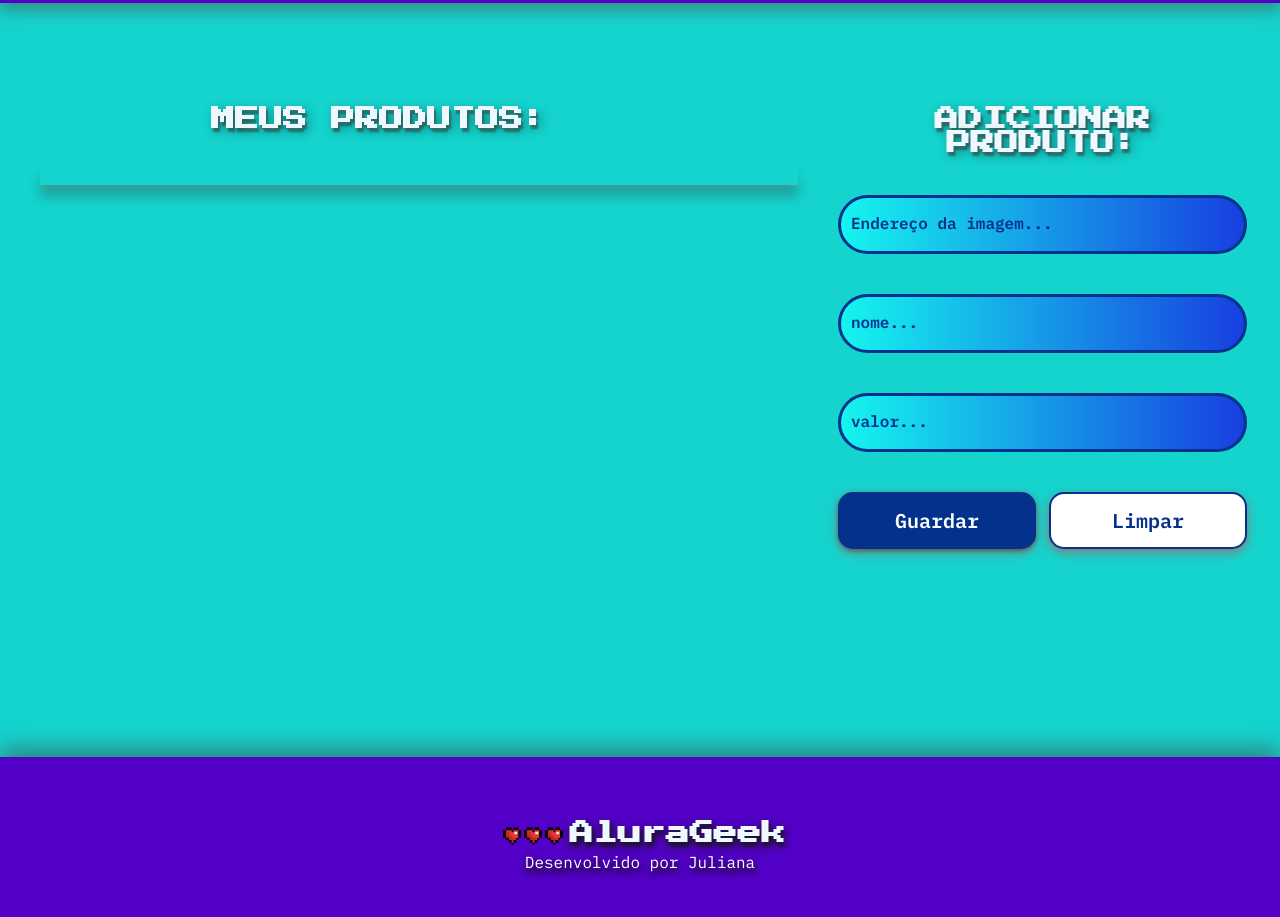
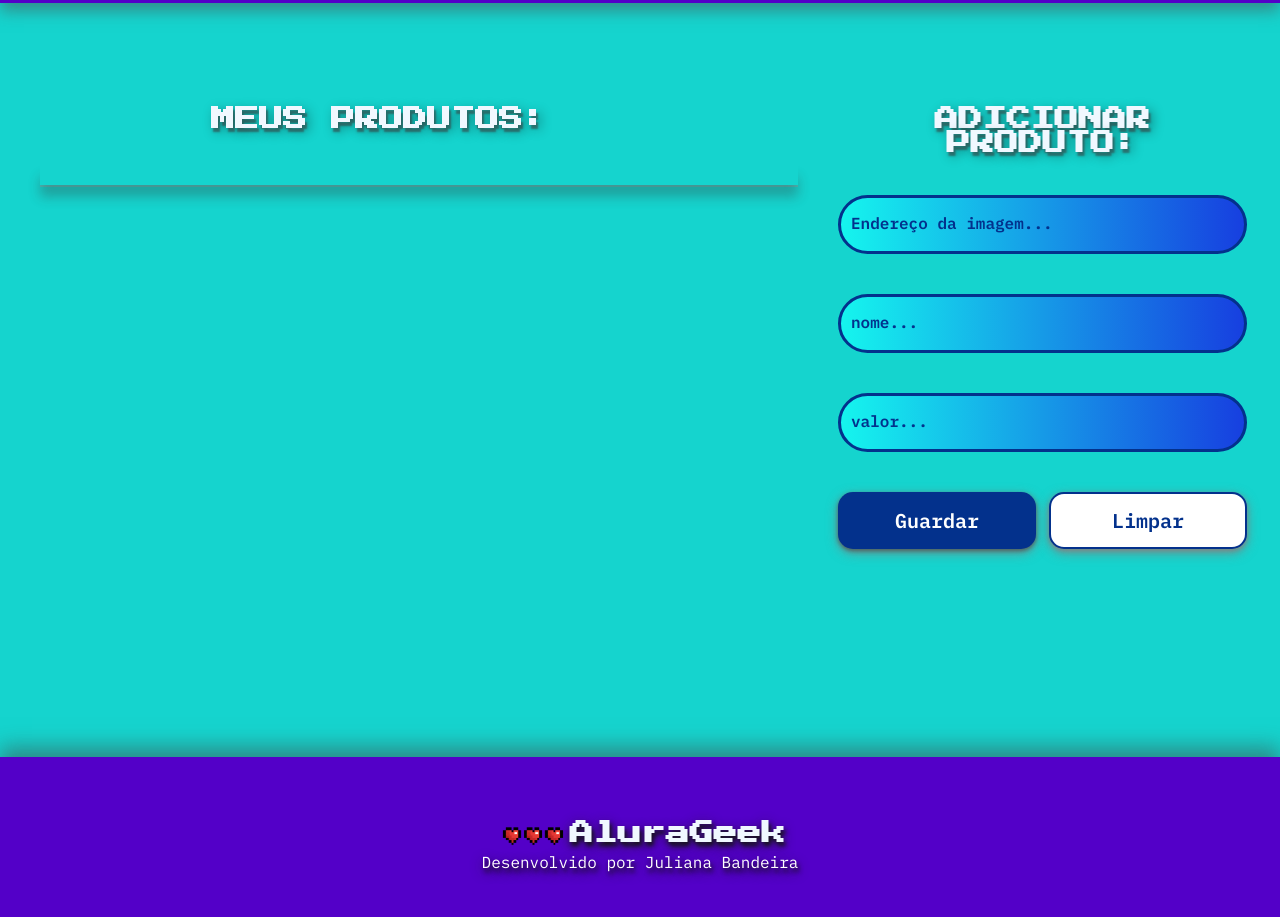
Before and after one commit to JulianafBandeira/AluraGeek, a plain HTML site: page index.html in a window 1280 px wide. Shown: the part 77-994 px from the top of the page. Drawn offline with Linux system fonts and the light colour scheme; no server answers.

Commit message:
alurageek

```diff
--- a/index.html
+++ b/index.html
@@ -50,7 +50,7 @@
             <h2>AluraGeek</h2>
         </section>
         <div>
-            <p>Desenvolvido por Juliana</p>
+            <p>Desenvolvido por Juliana Bandeira</p>
         </div>
     </footer>
 
```
